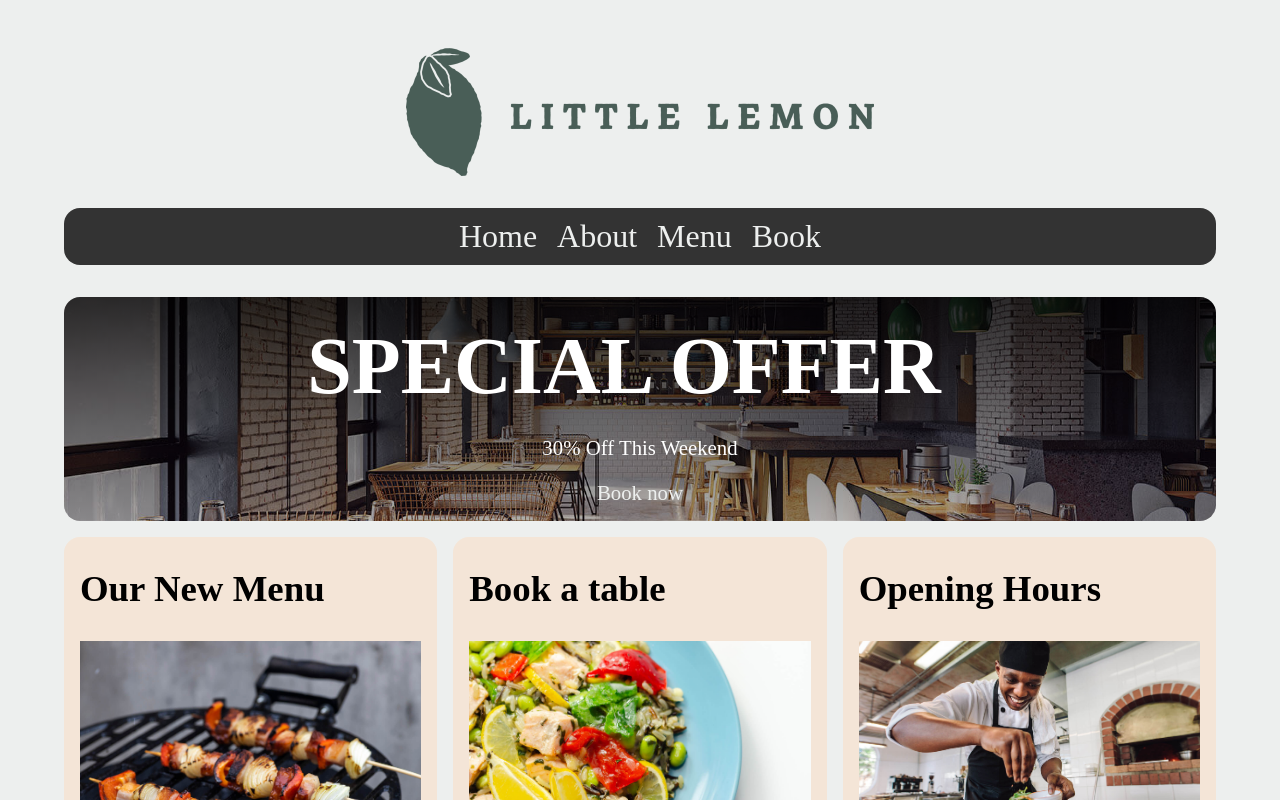
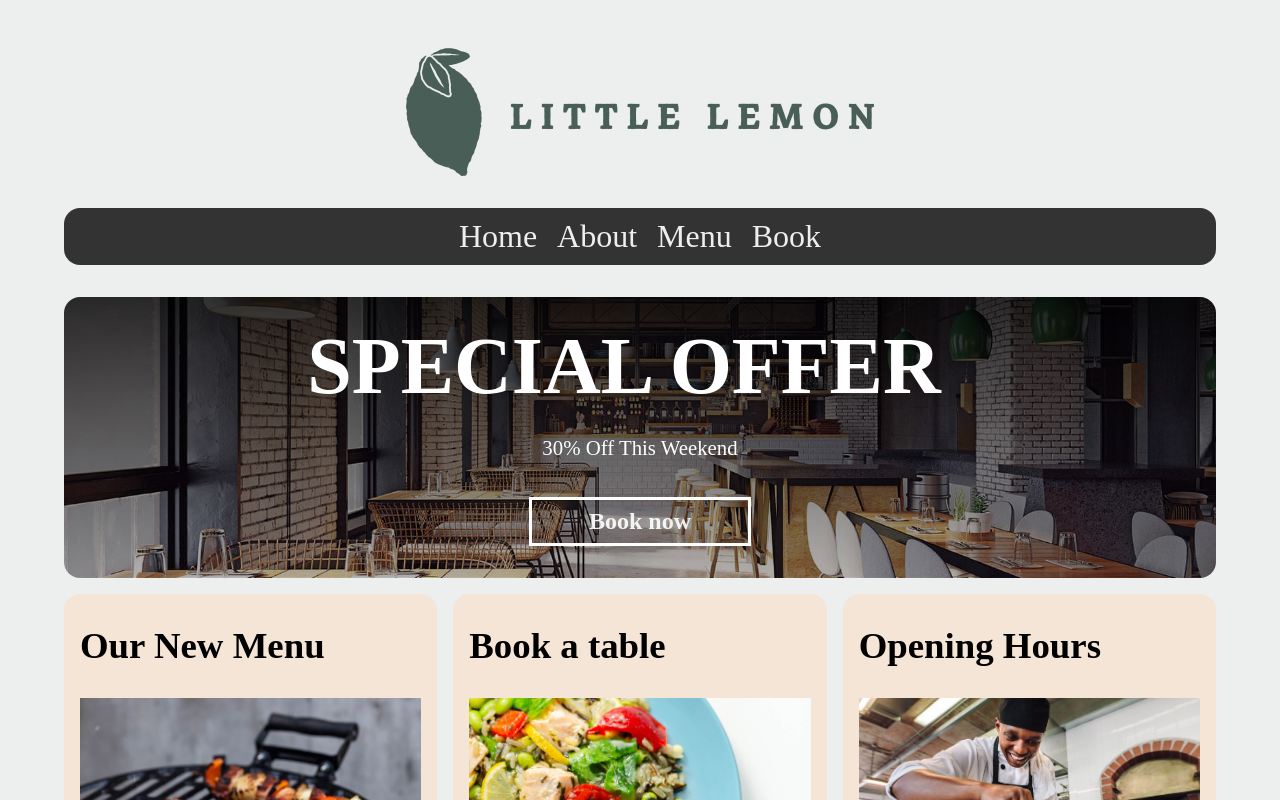
Before and after one commit to oislen/LittleLemonReact, a React (Create React App) app: page / in a window 1280 px wide. Shown: the top 800 px of the page. Built offline with nearby package versions, Linux system fonts and the light colour scheme; no server answers.

Commit message:
Added stylings to hero booking link

```diff
--- a/src/App.css
+++ b/src/App.css
@@ -136,6 +136,26 @@ main article {
     text-align: center;
 }
 
+.cta {
+    display: inline-block;
+    color: rgba(255, 255, 255, 0.9);
+    width: 200px;
+    font-weight: bold;
+    font-size: 1.5rem;
+    padding: 8px;
+    border: 3px solid #fff;
+    text-align: center;
+    outline: none;
+    text-decoration: none;
+    margin: 1rem;
+}
+
+.cta:hover {
+    color:#fff;
+    background:#495E57;
+    border: 3px solid #495E57;
+  }
+
 /* About, Bookings and Menu */
 
 .row {
```
